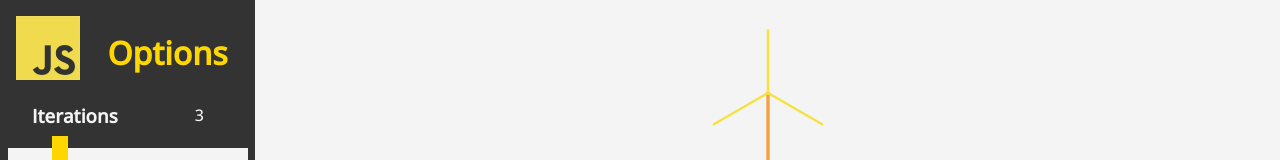
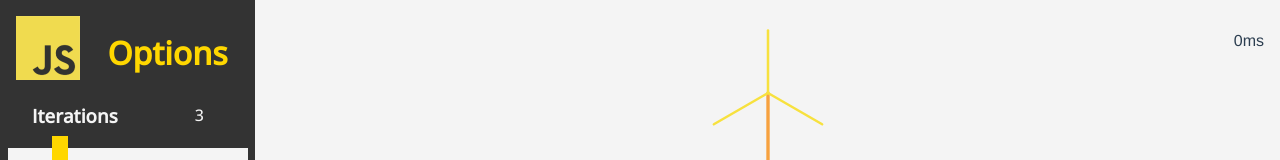
Before and after one commit to ConnorCoull/Fractility, a Vue app in the folder code-files/: page /JavaScript in a window 1280 px wide. Shown: the top 160 px of the page. Built offline with nearby package versions, Linux system fonts and the light colour scheme.

Commit message:
forgot to add timer div to js version

```diff
--- a/code-files/src/components/FractalComponentJS.vue
+++ b/code-files/src/components/FractalComponentJS.vue
@@ -18,6 +18,9 @@
             <button class="download-button" @click="downloadCanvas">Download</button>
         </div>
         <div class="canvas-container">
+            <div class="timer-container">
+                <p>{{ render_time }}ms</p>
+            </div>
             <canvas ref="canvas"></canvas>
         </div>
     </div>
@@ -38,6 +41,7 @@ export default {
             width: 4.5,
             width_scalar: 0.75,
             start_color: "#DE493E",
+            render_time: 0,
         };
     },
     methods: {
@@ -101,7 +105,7 @@ export default {
             this.draw_alternate_fractal(this.get_canvas_height_up(canvas, 0.4), 0, this.angle_1, this.angle_2, this.iterations, this.branches, this.length, this.length_scalar, this.width, this.width_scalar, canvas, this.start_color);
             const endTime = performance.now();
             const elapsedTime = endTime - startTime;
-            console.log(`[JavaSript] Fractal with iterations of ${this.iterations} rendered in ${elapsedTime.toFixed(2)} ms`);
+            this.render_time = elapsedTime.toFixed(2);
         },
         to_lower_case(string) {
             return string.toLowerCase().replace(/ /g, "_");
@@ -192,6 +196,13 @@ export default {
         align-items: center;
     }
 
+    .timer-container {
+        position: fixed;
+        top: 1rem;
+        right: 1rem;
+        z-index: 100;
+    }
+
     .controls-container h1 {
         color: #ffd700;
         font-family: 'Open Sans', sans-serif;
```
